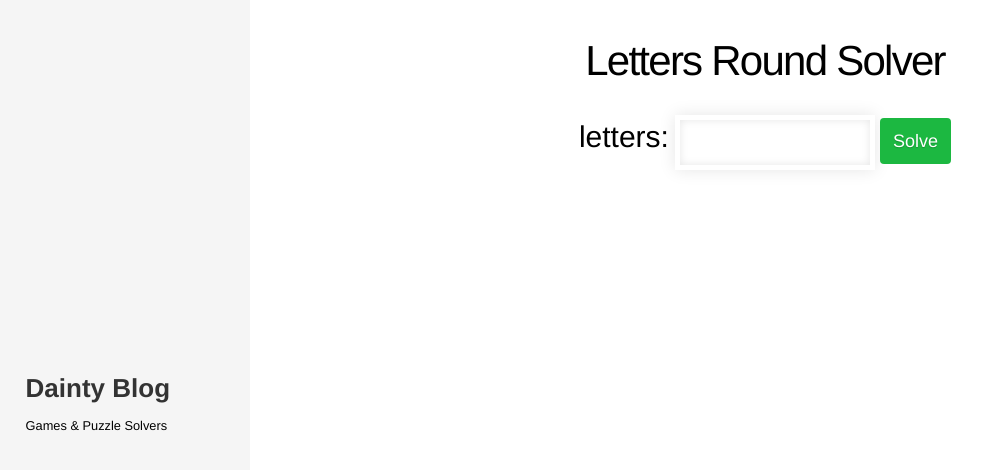
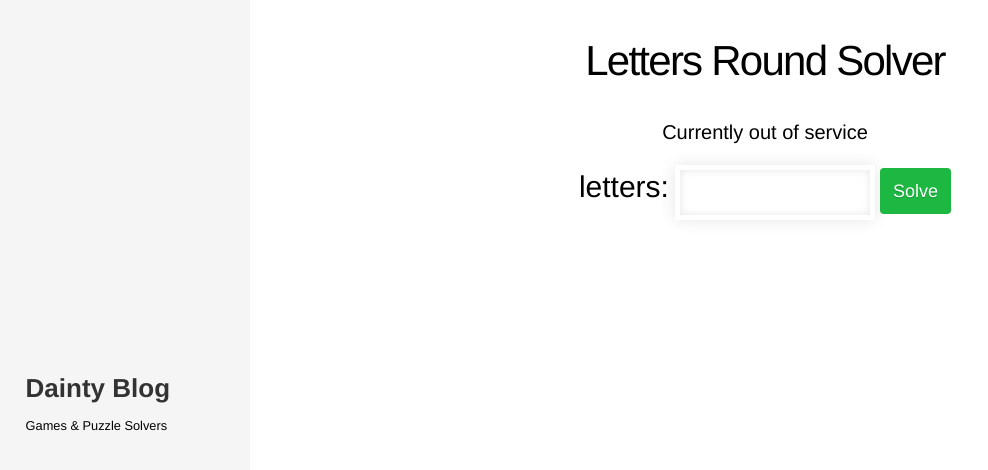
Before and after one commit to PayamBen/PayamBen.github.io, a Jekyll site: the page built from lettersGame.html, in a window 1280 px wide. Shown: the top 470 px of the page, without its empty margins (0-988 px from the left). Built offline with Jekyll 4.4.1, drawn with Linux system fonts in a browser that asks for light colours.

Commit message:
Update lettersGame.html

```diff
--- a/lettersGame.html
+++ b/lettersGame.html
@@ -78,6 +78,7 @@ permalink: /letters-numbers-solver/
 </head>
 <body>
 	<div id="main">
+		<h1>Currently out of service</h1>
 		<span class="label">letters:</span>
 		<input id="letters" type="text"/>
 		<span class="button-green" id="solveIt">Solve</span>
```
